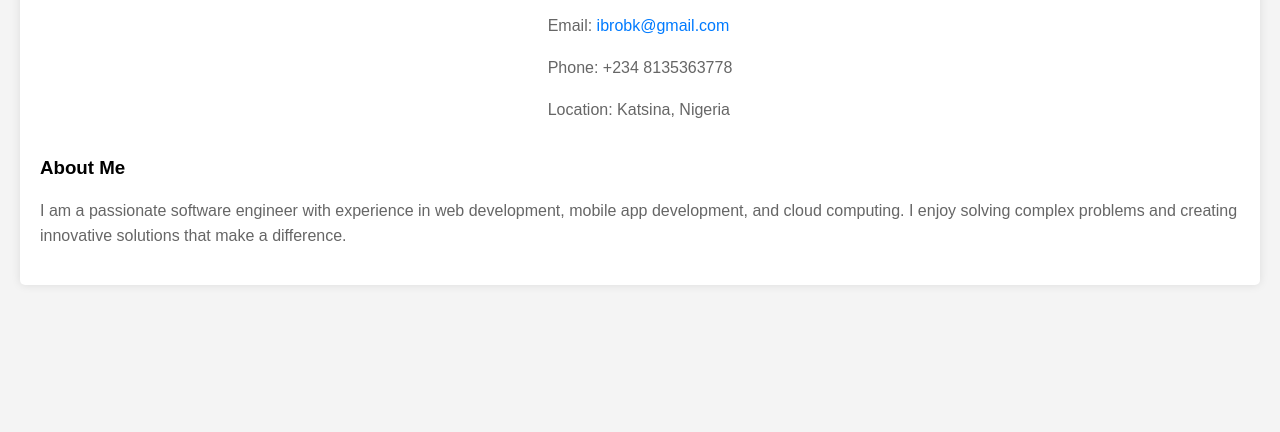
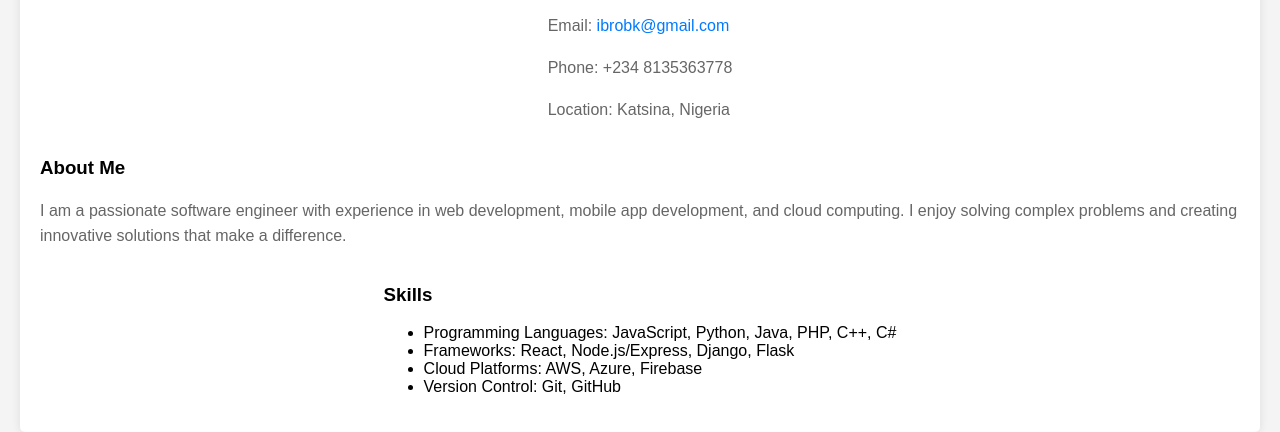
Before and after one commit to ibrobk2/ibrobk26, a plain HTML site: page index.html in a window 1280 px wide. Shown: the part 640-1072 px from the top of the page. Before the commit the page ends 945 px from the top, so only its background shows below. Drawn offline with Linux system fonts and the light colour scheme.

Commit message:
skills added

```diff
--- a/index.html
+++ b/index.html
@@ -24,6 +24,16 @@
         <h3>About Me</h3>
         <p>I am a passionate software engineer with experience in web development, mobile app development, and cloud computing. I enjoy solving complex problems and creating innovative solutions that make a difference.</p>
        </div>
+
+       <div class="details">
+        <h3>Skills</h3>
+        <ul>
+            <li>Programming Languages: JavaScript, Python, Java, PHP, C++, C#</li>
+            <li>Frameworks: React, Node.js/Express, Django, Flask</li>
+            <li>Cloud Platforms: AWS, Azure, Firebase</li>
+            <li>Version Control: Git, GitHub</li>
+        </ul>
+       </div>
     </div>
     <script src="script.js"></script>
 </body>
```
